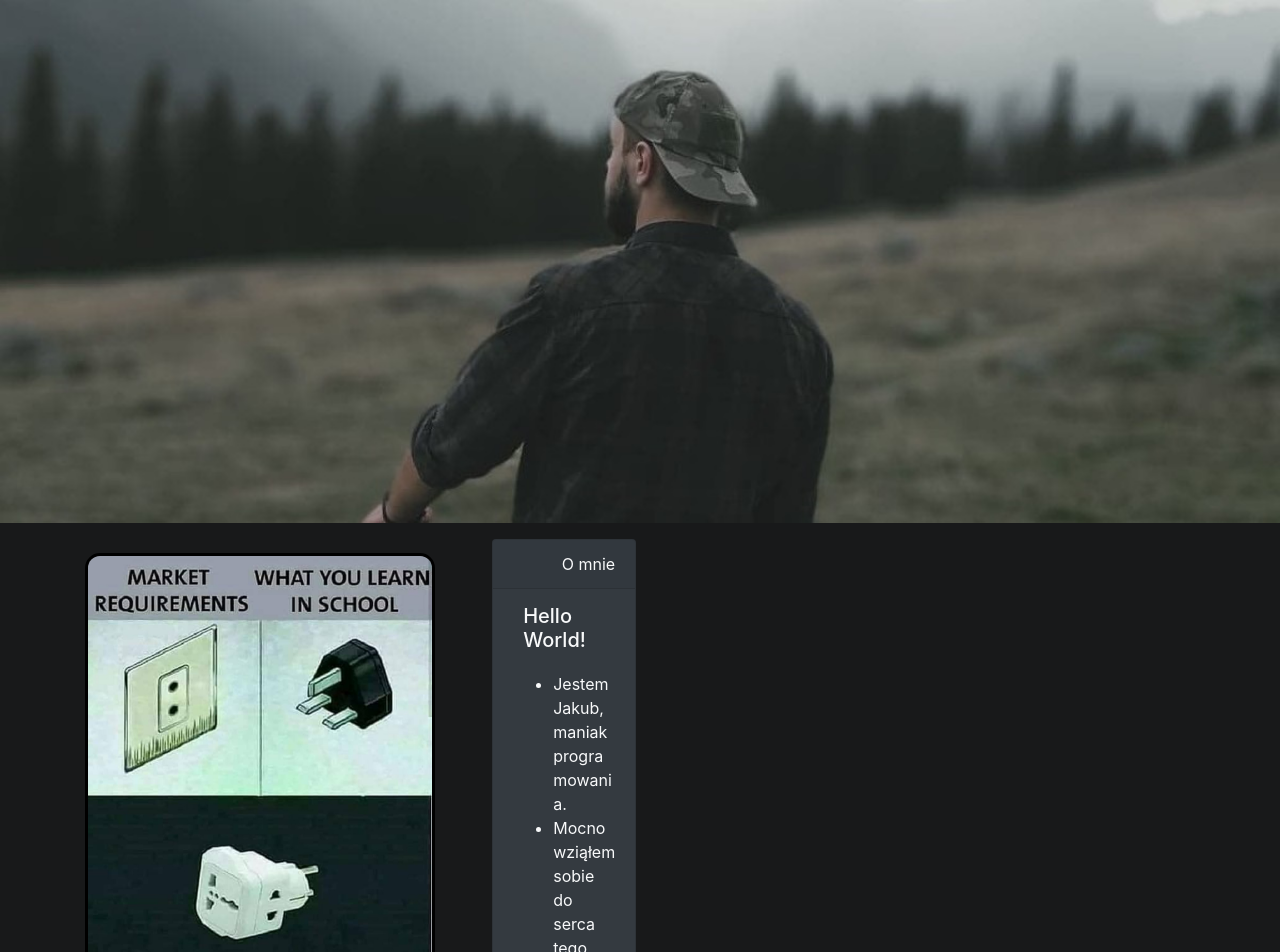
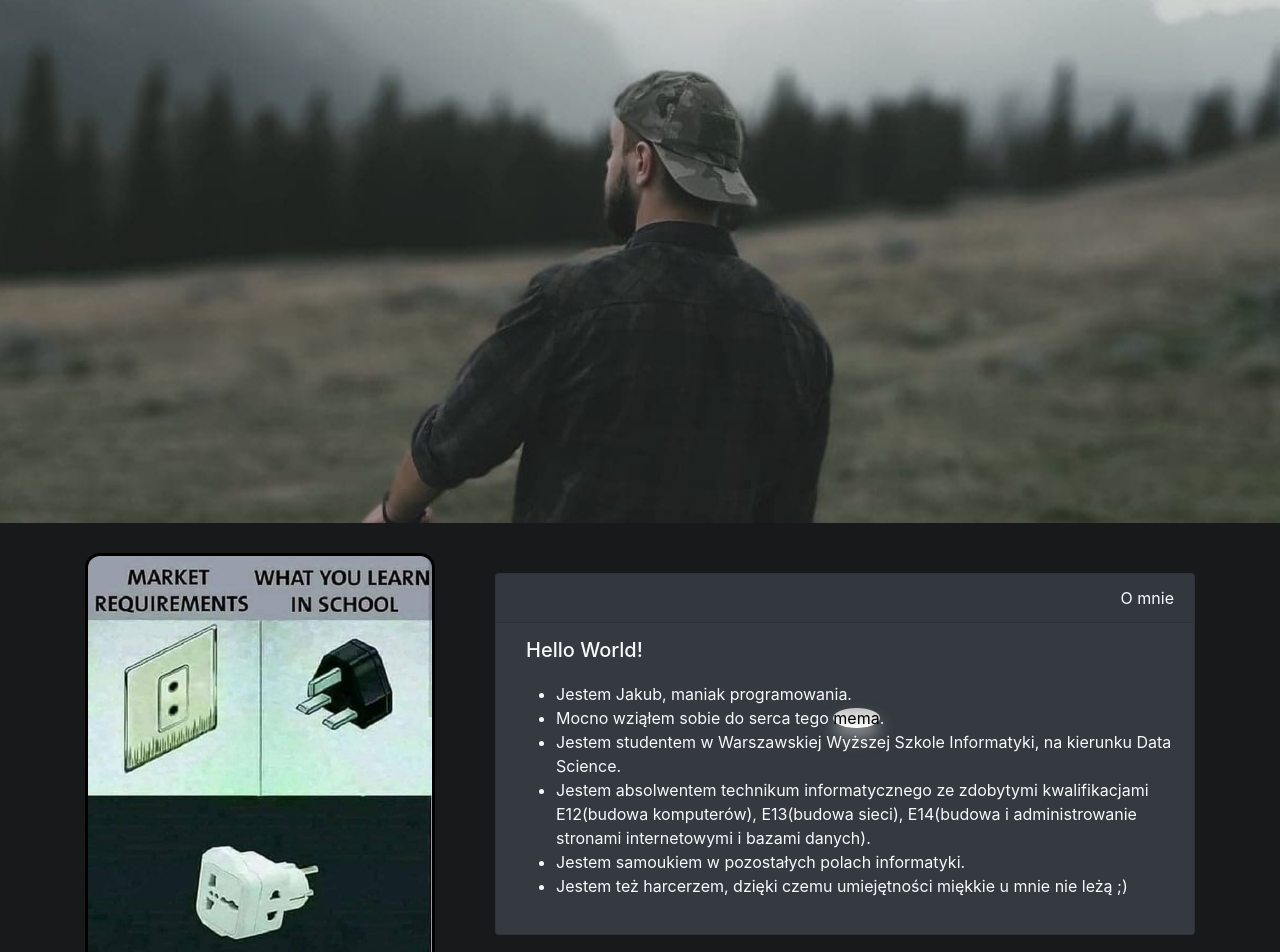
Before and after one commit to JakubPyt/website-about-me, a React (Create React App) app: page / in a window 1280 px wide. Shown: the top 952 px of the page. Built offline with nearby package versions, Linux system fonts and the light colour scheme.

Commit message:
(fixed)hard-skills/certificates/Add custom className for card
Add custom className for card in hardSkills-certificates.js and hardSkills-certificates.css, becouse card style broke cards in other components

```diff
--- a/src/components/hardSkills-certificates.css
+++ b/src/components/hardSkills-certificates.css
@@ -3,7 +3,7 @@
     flex-wrap: wrap;
     padding: 0em;
 }
-.card{
+.certificateCard{
     text-decoration: none;
     max-width: 9em;
     background-color: #32383e;
@@ -11,7 +11,7 @@
     color: seashell;
     cursor: pointer;
 }
-.card:hover{
+.certificateCard:hover{
     background-color: #646464;
 }
 a{
--- a/src/components/hardSkills-certificates.js
+++ b/src/components/hardSkills-certificates.js
@@ -128,7 +128,7 @@ class HardSkillsCertificates extends React.Component{
             <div className="divWithCertificates">
                 {certificates.map((cert) => (
                     <a href={cert.link}>
-                        <Card key={cert.name}>
+                        <Card className="certificateCard" key={cert.name}>
                             <Card.Img src={cert.pic} variant="top" />
                             <Card.Body>
                                 <Card.Title>{cert.name}</Card.Title>
```
